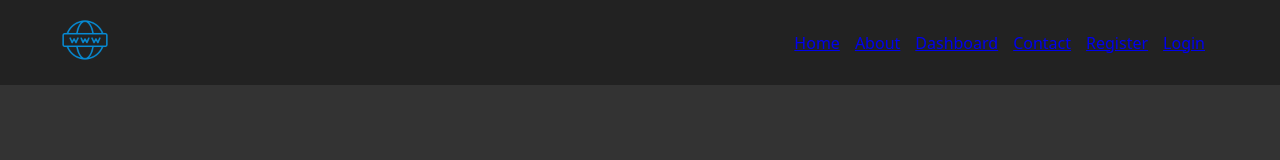
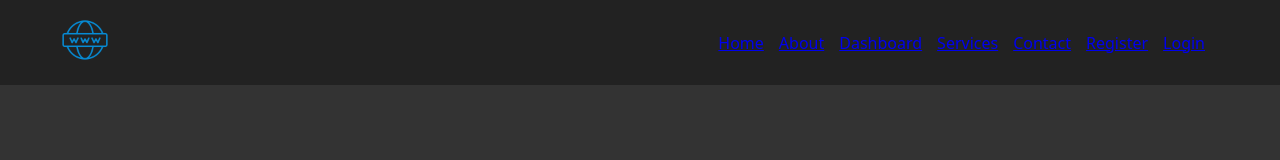
Before and after one commit to apna-tension/MERN_first-Project, a React (Vite) app in the folder client-side/: page / in a window 1280 px wide. Shown: the top 160 px of the page. Built offline with nearby package versions, Linux system fonts and the light colour scheme.

Commit message:
add service button in nav

```diff
--- a/client-side/src/component/Navbar.jsx
+++ b/client-side/src/component/Navbar.jsx
@@ -26,6 +26,9 @@ const Navbar = () => {
               <NavLink to="/dashboard">Dashboard</NavLink>
             </li>
             <li>
+              <NavLink to="/service">Services</NavLink>
+            </li>
+            <li>
               <NavLink to="/contact">Contact</NavLink>
             </li>
             {isLoggedin ? (
```
